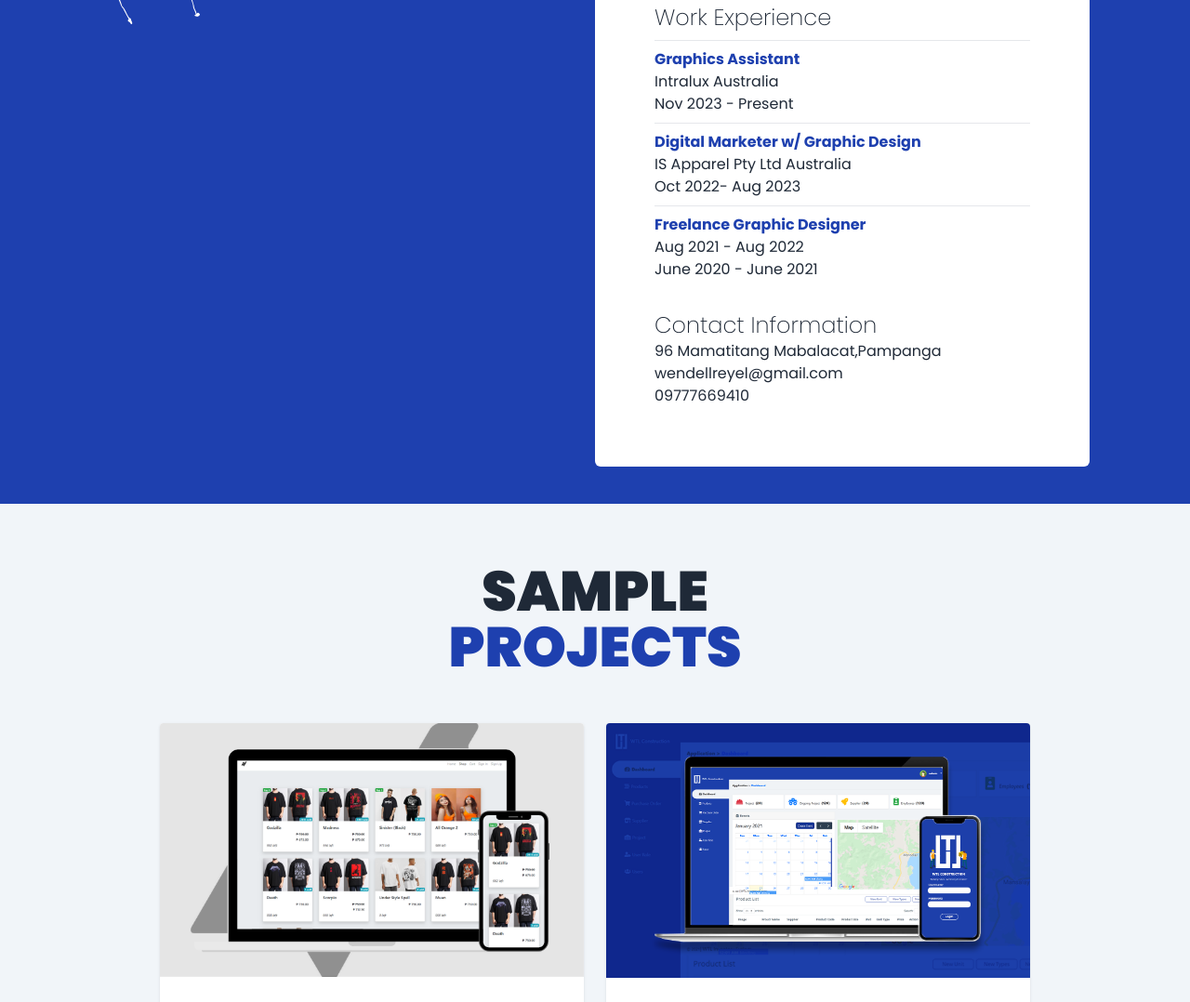
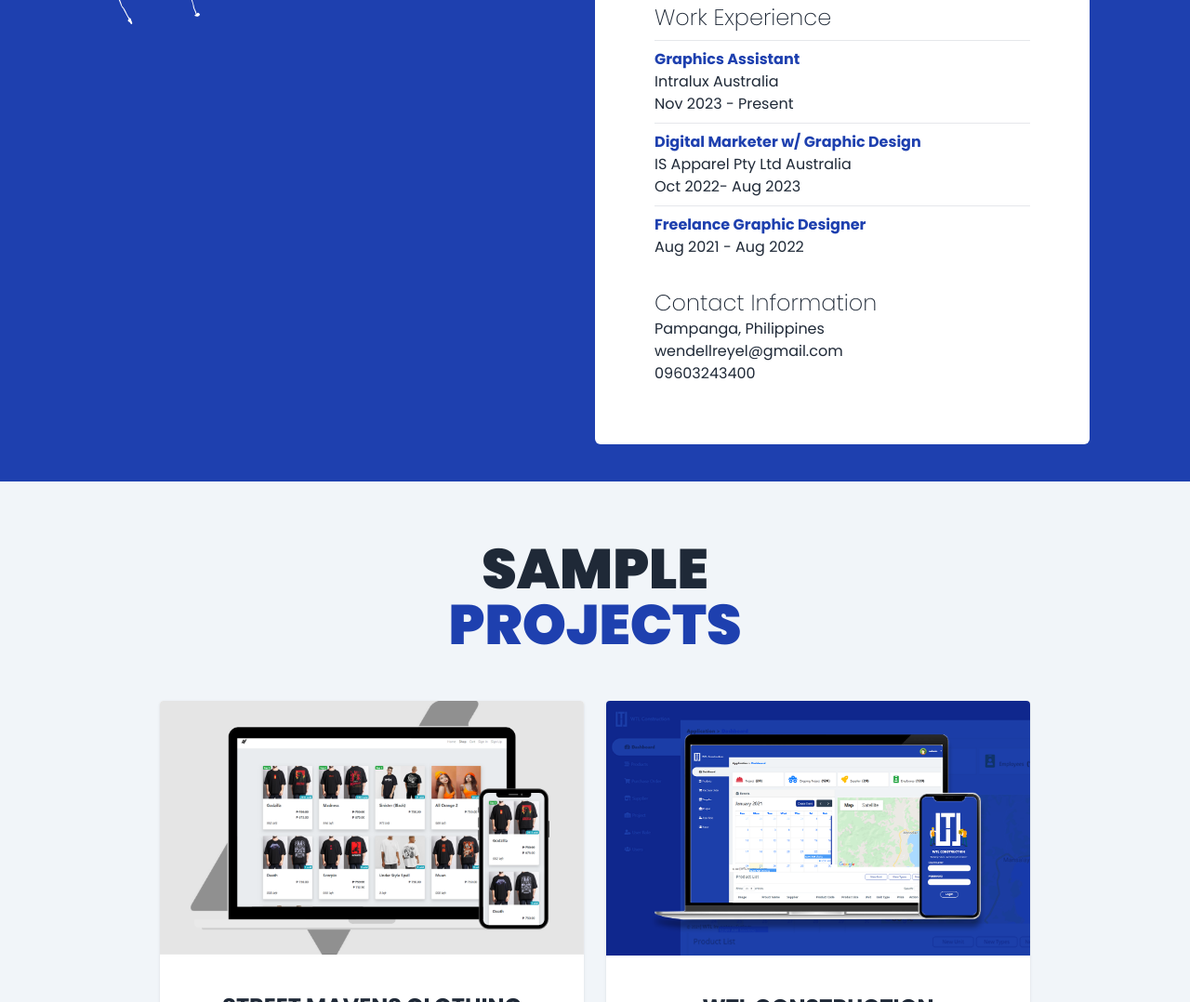
Before and after one commit to wendelamante/portfolio, a plain HTML site: page index.html in a window 1280 px wide. Shown: the part 2098-3176 px from the top of the page at 93% size. Drawn offline with nearby package versions, Linux system fonts and the light colour scheme; no server answers; a script that the page names is missing.

Commit message:
Update index.html

```diff
--- a/index.html
+++ b/index.html
@@ -219,9 +219,7 @@
                                 <p class="text-gray-800 text-base dark:text-darktext">
                                     Aug 2021 - Aug 2022
                                  </p>
-                                <p class="text-gray-800 text-base dark:text-darktext">
-                                    June 2020 - June 2021
-                                 </p>
+
                             </div>
 
                         </div>
@@ -230,14 +228,14 @@
                             <h1 class="text-gray-800 text-2xl font-extralight dark:text-darkcyan">Contact Information</h1>
 
                             <p class="text-gray-800 text-base dark:text-darktext">
-                                96 Mamatitang Mabalacat,Pampanga
+                                Pampanga, Philippines
 
                              </p>
                             <p class="text-gray-800 text-base dark:text-darktext">
                                 wendellreyel@gmail.com
                             </p>
                             <p class="text-gray-800 text-base dark:text-darktext">
-                                09777669410
+                                09603243400
                              </p>
                         </div>
                     </div>
```
